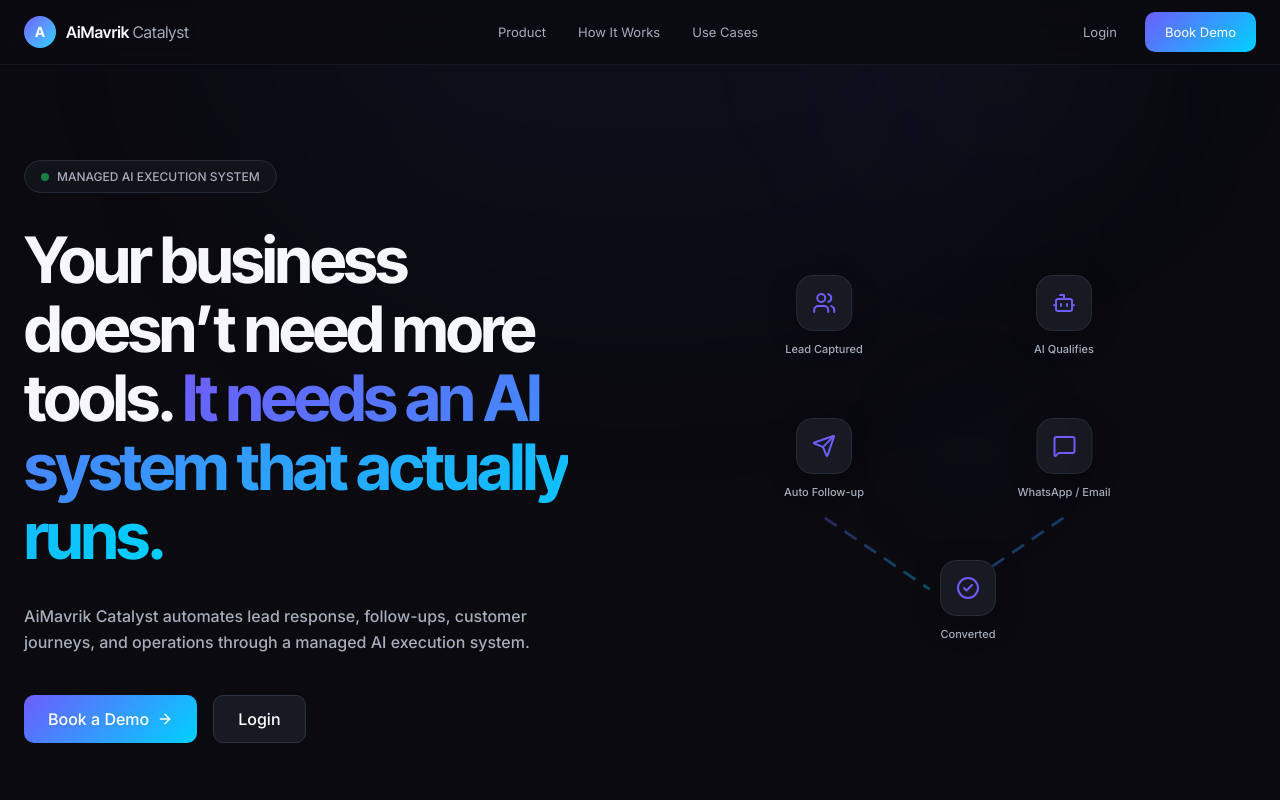
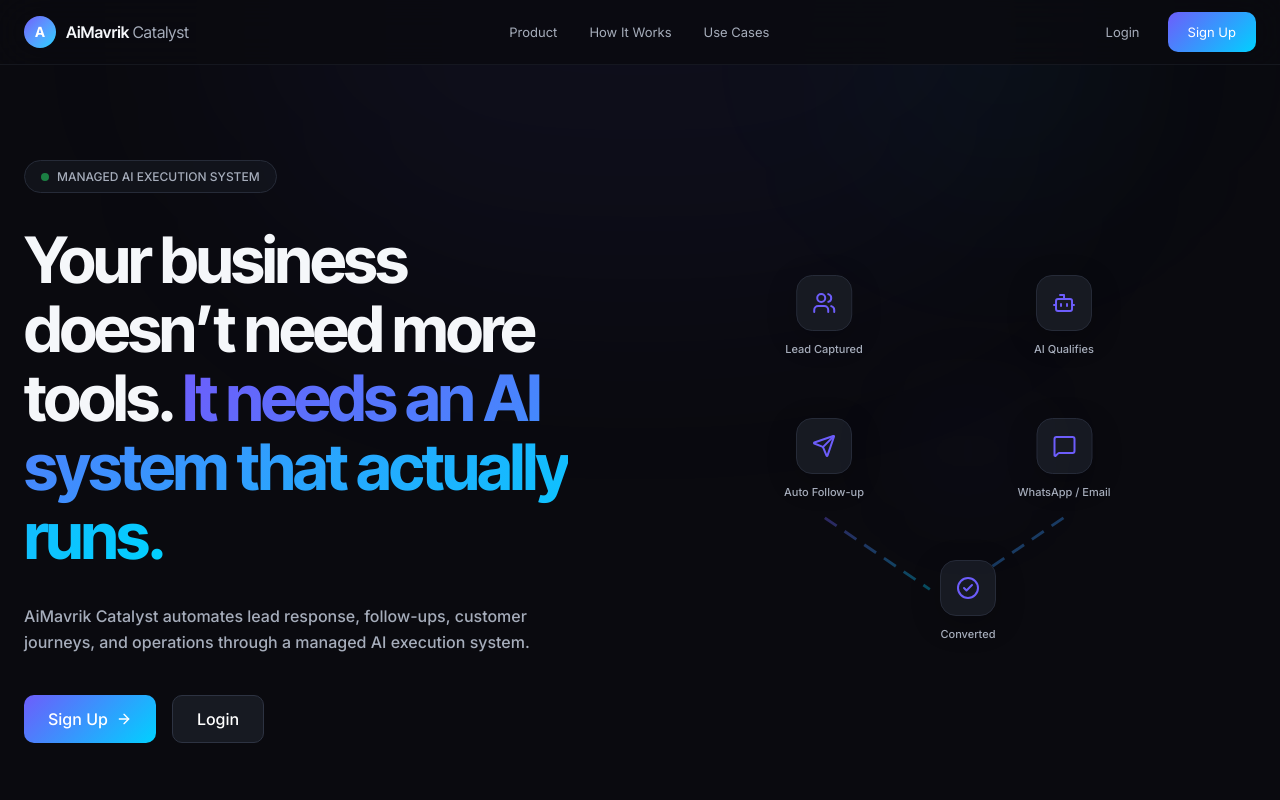
Before and after one commit to mridulmaurya-png/aimavrik-catalyst-v1, a Next.js app: page / in a window 1280 px wide. Shown: the top 800 px of the page. Built offline with nearby package versions, Linux system fonts and the light colour scheme.

Commit message:
Landing page created v1

```diff
--- a/src/components/landing/FinalCTA.tsx
+++ b/src/components/landing/FinalCTA.tsx
@@ -14,14 +14,14 @@
           to AiMavrik about a managed execution system built for your business.
         </p>
         <div className="flex flex-wrap justify-center gap-4">
-          <a
-            href="mailto:hello@aimavrik.com?subject=Demo%20Request%20—%20AiMavrik%20Catalyst"
-            id="final-cta-demo"
+          <Link
+            href="/signup"
+            id="final-cta-signup"
             className="btn btn-primary group"
           >
-            Book Demo
+            Sign Up
             <ArrowRight className="w-4 h-4 transition-transform group-hover:translate-x-1" />
-          </a>
+          </Link>
           <Link href="/login" id="final-cta-login" className="btn btn-secondary">
             Login
           </Link>
--- a/src/components/landing/HeroSection.tsx
+++ b/src/components/landing/HeroSection.tsx
@@ -39,14 +39,14 @@
             </p>
 
             <div className="flex flex-wrap gap-4 pt-2">
-              <a
-                href="mailto:hello@aimavrik.com?subject=Demo%20Request%20—%20AiMavrik%20Catalyst"
-                id="hero-cta-demo"
+              <Link
+                href="/signup"
+                id="hero-cta-signup"
                 className="btn btn-primary group"
               >
-                Book a Demo
+                Sign Up
                 <ArrowRight className="w-4 h-4 transition-transform group-hover:translate-x-1" />
-              </a>
+              </Link>
               <Link
                 href="/login"
                 id="hero-cta-login"
--- a/src/components/landing/LandingHeader.tsx
+++ b/src/components/landing/LandingHeader.tsx
@@ -50,12 +50,12 @@
           >
             Login
           </Link>
-          <a
-            href="mailto:hello@aimavrik.com?subject=Demo%20Request%20—%20AiMavrik%20Catalyst"
+          <Link
+            href="/signup"
             className="btn btn-primary !h-10 !text-body-sm !px-5"
           >
-            Book Demo
-          </a>
+            Sign Up
+          </Link>
         </div>
 
         {/* ── Mobile toggle ── */}
@@ -89,13 +89,13 @@
               >
                 Login
               </Link>
-              <a
-                href="mailto:hello@aimavrik.com?subject=Demo%20Request%20—%20AiMavrik%20Catalyst"
+              <Link
+                href="/signup"
                 className="btn btn-primary w-full !text-body-sm"
               >
-                Book Demo
+                Sign Up
                 <ArrowRight className="w-4 h-4" />
-              </a>
+              </Link>
             </div>
           </div>
         </div>
```
